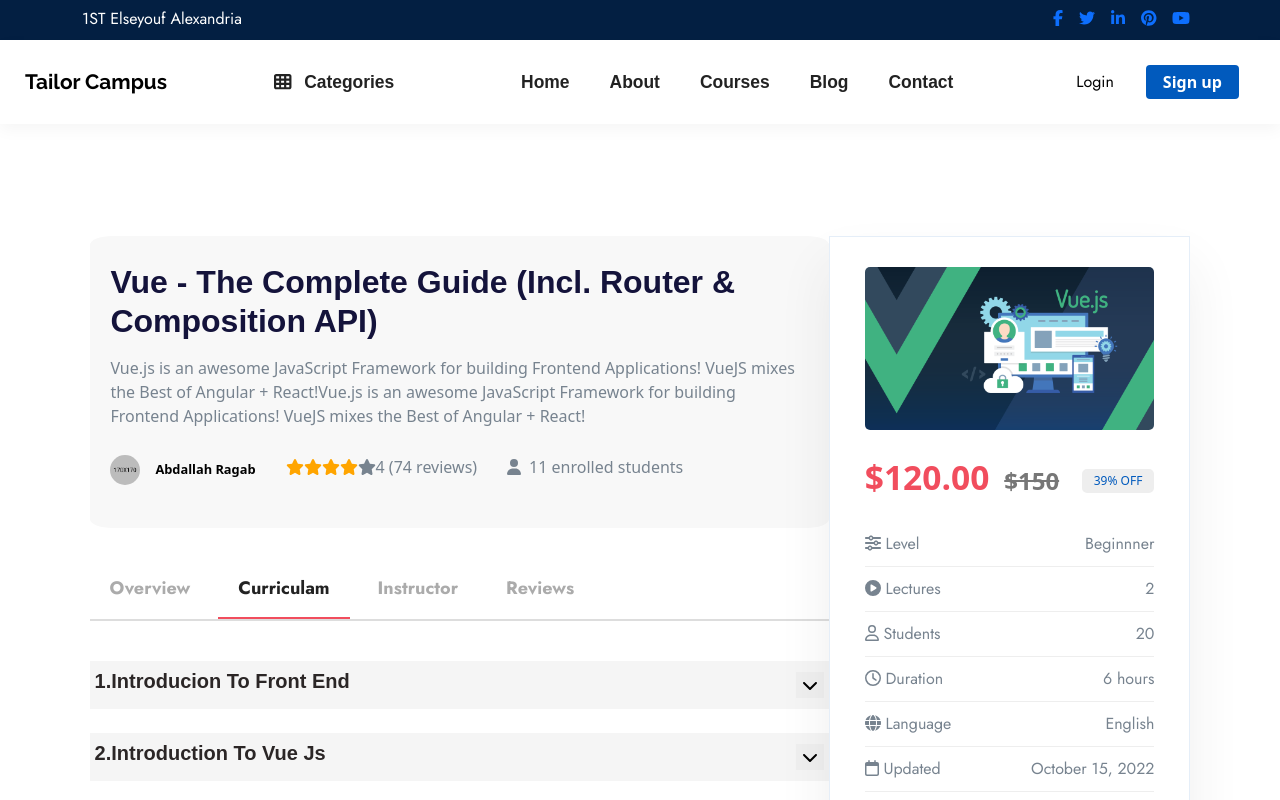
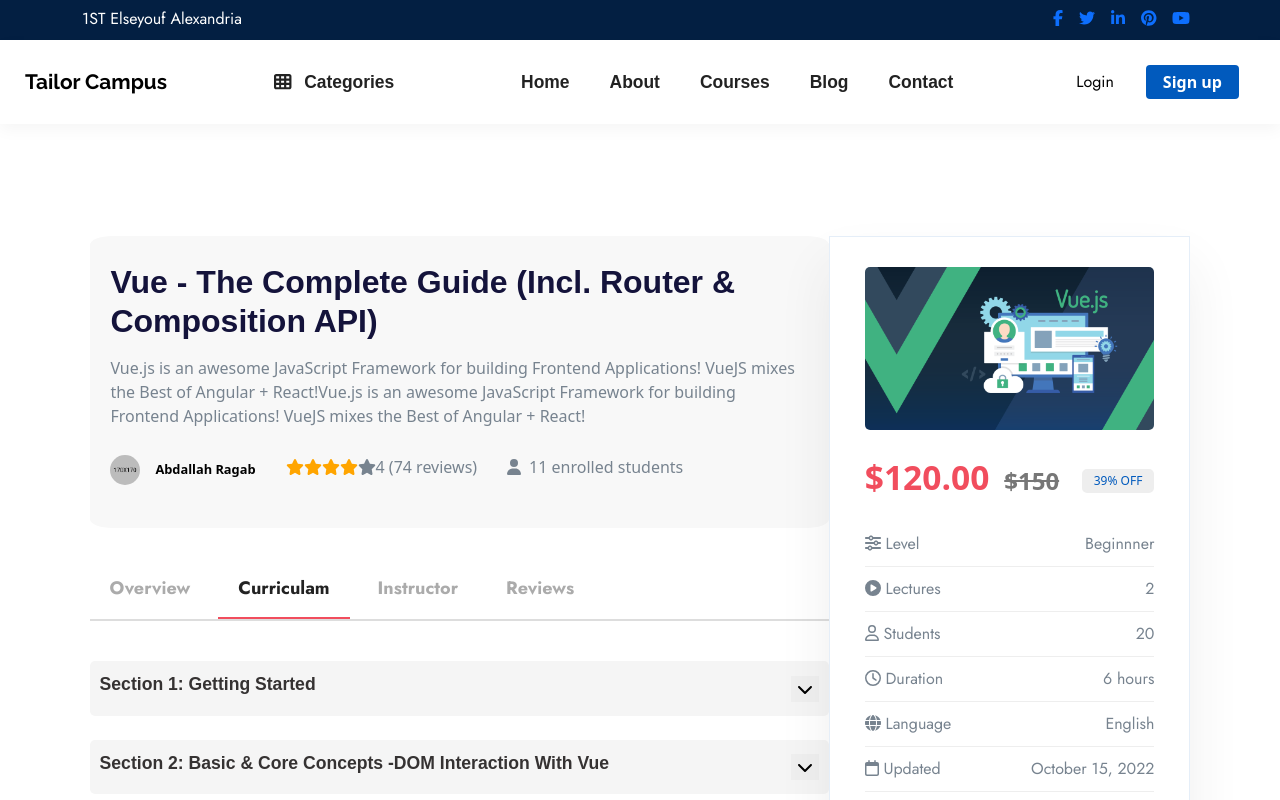
Before and after one commit to AbdallahRagab7/tailor-campus, a Vue app: page /course/c1 in a window 1280 px wide. Both pictures are taken after a click on the button "Curriculam". Shown: the top 800 px of the page. Built offline with nearby package versions, Linux system fonts and the light colour scheme; what vue-tel-input would draw is missing.

Commit message:
toggleShowLessons by index , Complete Curricualm component

```diff
--- a/src/components/courseComponents/courseSidebar.vue
+++ b/src/components/courseComponents/courseSidebar.vue
@@ -66,6 +66,7 @@
   box-shadow: 0 30px 50px 0 rgba(51, 51, 51, 0.08);
   padding: 30px 35px 30px;
   border: 1px solid rgba(1, 90, 189, 0.1);
+  max-height: 900px;
 }
 
 .course-thumb {
--- a/src/components/courseComponents/navTabComponents/Curriculam.vue
+++ b/src/components/courseComponents/navTabComponents/Curriculam.vue
@@ -1,19 +1,18 @@
 <template>
   <section class="curriculam">
     <div class="sections">
-      <!-- section-lessons v-for -->
-      <div v-for="module in modules" :key="module.sectionName" class="module">
+      <div v-for="(module , index) in modules" :key="module.sectionName" class="module">
         <div class="section-name">
-          <h5>{{ module.sectionName }}</h5>
-          <button class="chervon-btn" @click="toggleShowContent">
-            <span v-if="!showContent"
+          <h5>Section {{ (index +1 ) + ': ' + module.sectionName   }}</h5>
+          <button class="chervon-btn" @click="toggleShowLessons(index)">
+            <span v-if="!module.showLessons"
               ><i class="fa-solid fa-chevron-down"></i
             ></span>
             <span v-else><i class="fa-solid fa-chevron-up"></i></span>
           </button>
         </div>
 
-        <ul class="lessons" v-if="showContent">
+        <ul class="lessons" v-if="module.showLessons">
           <li class="lesson" v-for="lesson in module.lessons" :key="lesson">
             <a href="#" class="lesson-link">
               <i class="fa-regular fa-circle-play"></i>
@@ -28,7 +27,6 @@
     </div>
   </section>
 
-  <!-- v-for="duration in module.lessonsDurations" :key="duration"> {{duration}} -->
 </template>
 
 <script>
@@ -38,36 +36,40 @@
       showContent: false,
 
       modules: [ /*array of objects each object represnet one section */
-
       /*section 1 */
         {
-          sectionName: "1.Introducion to Front End",
+          sectionName: "Getting Started",
 
-        //   showLessons : false ,
+          showLessons : false ,
 
           lessons: [ /*array of objects each object represent one lesson*/
             {
               lessonName:
-                " Basic Undertstanding of html ",
+                " What is Vue.js ? ",
               lessonsDuration: "4mins",
             },
             {
               lessonName:
-                " Basic UnderStanding of Css ",
+                " Different way of using Vue ",
               lessonsDuration: "6mins",
             },
             {
               lessonName:
-                " BasicUnderStanding of JavaScript ",
+                " Exploring Vue Alternatives ",
               lessonsDuration: "8mins",
+            },
+            {
+              lessonName:
+                " Building A first App with vue ",
+              lessonsDuration: "6mins",
             },
           ],
         },
         /*Section 2 */
         {
-          sectionName: "2.Introduction to vue js",
+          sectionName: "Basic & Core Concepts -DOM Interaction with Vue",
 
-        //   showLessons : false ,
+          showLessons : false ,
 
           lessons: [ /*array of objects each object represent one lesson*/
             {
@@ -88,11 +90,11 @@
           ],
         },
 
-        /*section*/
+        /*section 3*/
         {
-          sectionName: "3.Introducion to Components",
+          sectionName: "Introducion to Components",
 
-        //   showLessons : false ,
+          showLessons : false ,
 
           lessons: [ /*array of objects each object represent one lesson*/
             {
@@ -113,15 +115,69 @@
           ],
         },
 
+        /*section 4*/
+        {
+          sectionName: "Components Communication",
+
+          showLessons : false ,
+
+          lessons: [ /*array of objects each object represent one lesson*/
+            {
+              lessonName:
+                " . Introducing Props (Parent => Child Communication) ",
+              lessonsDuration: "3mins",
+            },
+            {
+              lessonName:
+                " Validating Props ",
+              lessonsDuration: "10mins",
+            },
+            {
+              lessonName:
+                "  Emitting Custom Events ",
+              lessonsDuration: "8mins",
+            },
+          ],
+        },
+        /*section 5*/
+        {
+          sectionName: "Sending Http Request",
+
+          showLessons : false ,
+
+          lessons: [ /*array of objects each object represent one lesson*/
+            {
+              lessonName:
+                " How to send Http Requests",
+              lessonsDuration: "5mins",
+            },
+            {
+              lessonName:
+                " Sending GET Request ",
+              lessonsDuration: "7mins",
+            },
+            {
+              lessonName:
+                "  Sending POST Request ",
+              lessonsDuration: "9mins",
+            },
+            {
+              lessonName:
+                "  Loading Data ",
+              lessonsDuration: "4mins",
+            },
+          ],
+        },
+
 
       ],
     };
   },
 
   methods: {
-    toggleShowContent() {
-      this.showContent = !this.showContent;
-    },
+    toggleShowLessons (index) {
+        this.modules[index].showLessons = !this.modules[index].showLessons;
+    }
   },
 };
 </script>
@@ -136,7 +192,8 @@
   justify-content: space-between;
   align-items: center;
   background-color: rgb(245 245 245);
-  padding: 5px;
+  padding: 10px;
+  border-radius: 5px;
 }
 
 .section-name {
@@ -144,12 +201,13 @@
 }
 
 .section-name h5 {
-  font-family: sans-serif;
-  color: rgb(43, 38, 38);
-  font-weight: 600;
+  font-family :'Nunito Sans', sans-serif;
+  color: rgb(53, 50, 50);
+  /* color: rgb(0, 0, 0); */
   text-transform: capitalize;
-  font-size: 20px;
+  font-size: 1.1rem;
   line-height: 1.5;
+  font-weight: 700;
 }
 
 .chervon-btn {
```
